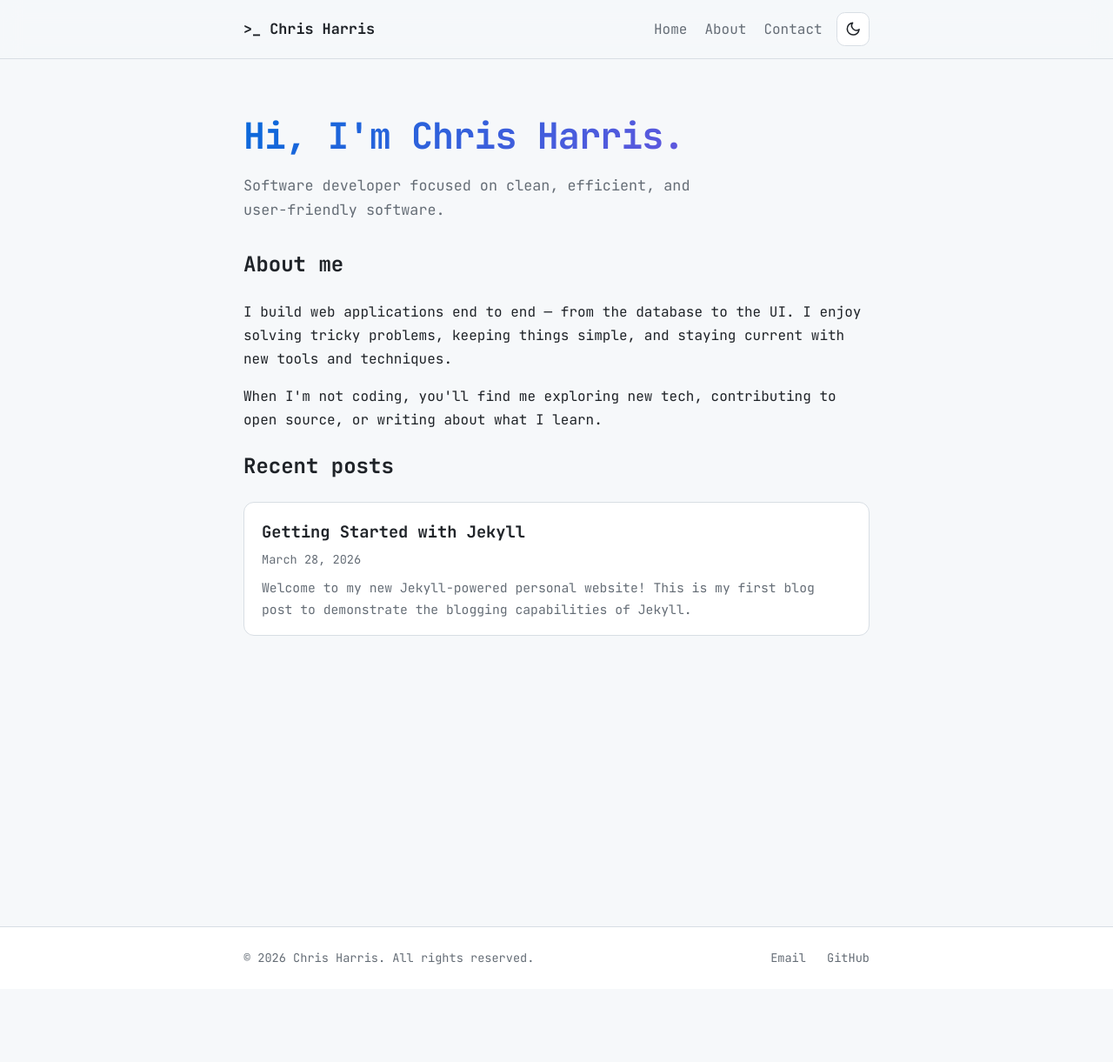
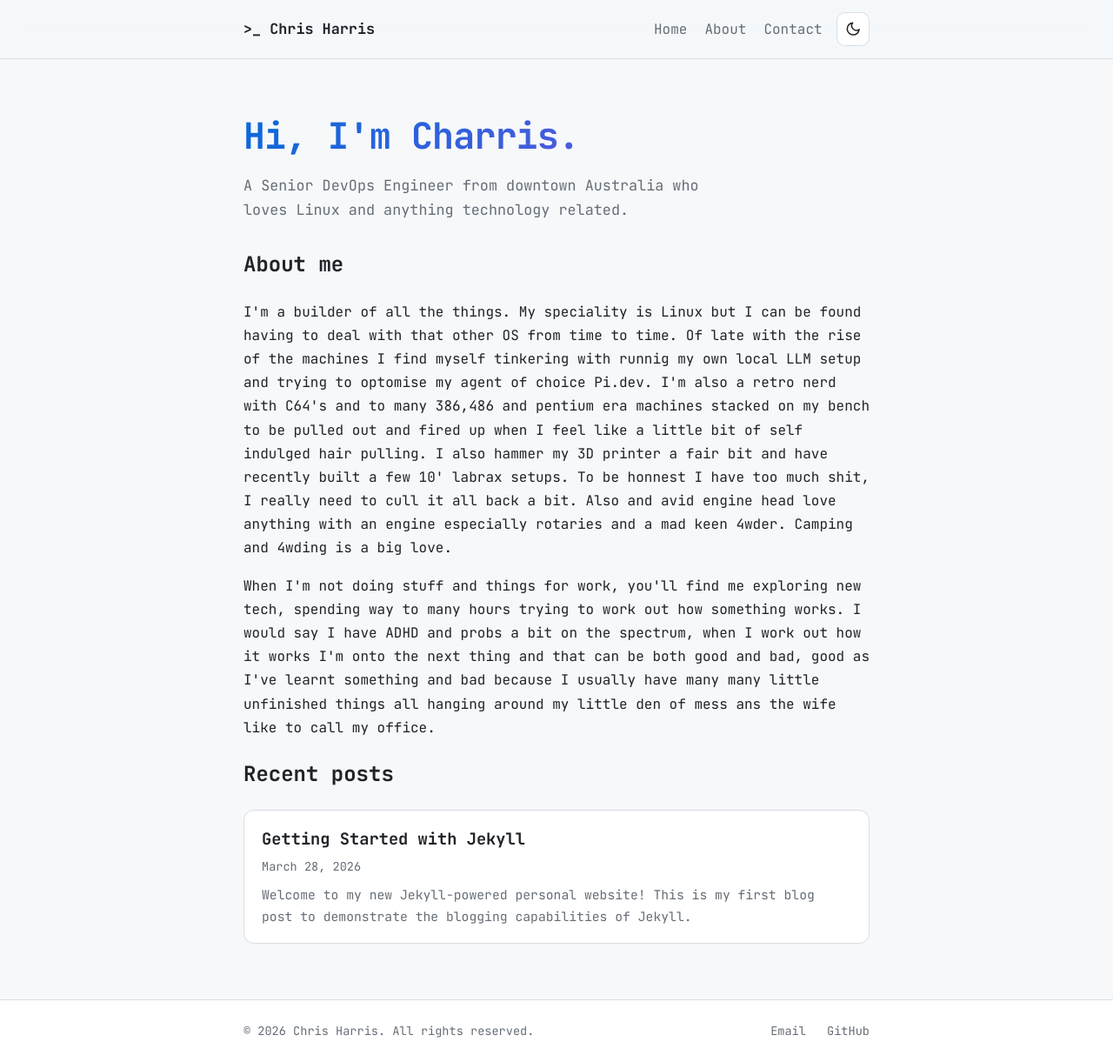
Before and after one commit to loosepin313/loosepin313.github.io, a Jekyll site: the page built from index.md, in a window 1280 px wide and 1221 px high. Shown: the whole window at 87% size. Built offline with Jekyll 4.4.1, drawn with Linux system fonts in a browser that asks for light colours.

Commit message:
Update home page hero and about sections

```diff
--- a/index.md
+++ b/index.md
@@ -4,14 +4,14 @@ title: Home
 ---
 
 <section class="hero">
-    <h1>Hi, I'm Chris Harris.</h1>
-    <p class="lede">Software developer focused on clean, efficient, and user-friendly software.</p>
+    <h1>Hi, I'm Charris.</h1>
+    <p class="lede">A Senior DevOps Engineer from downtown Australia who loves Linux and anything technology related.</p>
 </section>
 
 <section>
     <h2>About me</h2>
-    <p>I build web applications end to end — from the database to the UI. I enjoy solving tricky problems, keeping things simple, and staying current with new tools and techniques.</p>
-    <p>When I'm not coding, you'll find me exploring new tech, contributing to open source, or writing about what I learn.</p>
+    <p>I'm a builder of all the things. My speciality is Linux but I can be found having to deal with that other OS from time to time. Of late with the rise of the machines I find myself tinkering with runnig my own local LLM setup and trying to optomise my agent of choice Pi.dev.  I'm also a retro nerd with C64's and to many 386,486 and pentium era machines stacked on my bench to be pulled out and fired up when I feel like a little bit of self indulged hair pulling.  I also hammer my 3D printer a fair bit and have recently built a few 10' labrax setups. To be honnest I have too much shit, I really need to cull it all back a bit.  Also and avid engine head love anything with an engine especially rotaries and a mad keen 4wder. Camping and 4wding is a big love.</p>
+    <p>When I'm not doing stuff and things for work, you'll find me exploring new tech, spending way to many hours trying to work out how something works.  I would say I have ADHD and probs a bit on the spectrum, when I work out how it works I'm onto the next thing and that can be both good and bad, good as I've learnt something and bad because I usually have many many little unfinished things all hanging around my little den of mess ans the wife like to call my office.</p>
 </section>
 
 <section>
```
